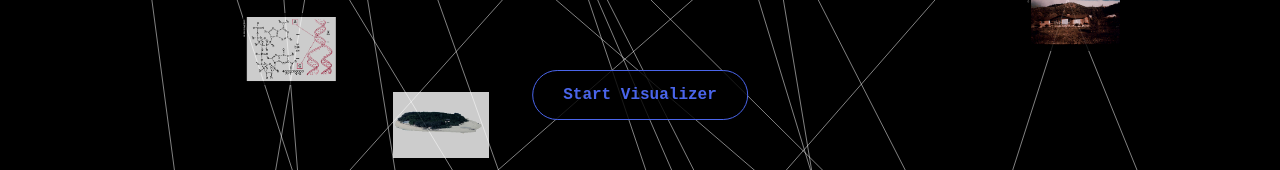
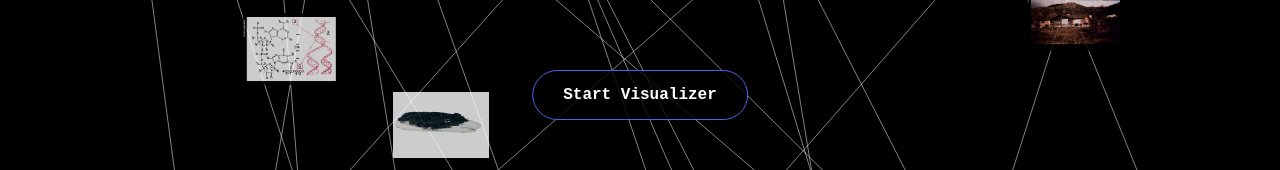
Before and after one commit to elenakim0217/Golden-Indexed, a plain HTML site: page index.html in a window 1280 px wide. Shown: the part 305-475 px from the top of the page. Drawn offline with Linux system fonts and the light colour scheme; a web font is replaced by a local one.

Commit message:
Update index.html

```diff
--- a/index.html
+++ b/index.html
@@ -137,7 +137,7 @@
             padding: 15px 30px;
             font-family: 'Nanum Gothic Coding', monospace;
             font-size: 16px; font-weight: bold;
-            color: #4a65eb; background-color: rgba(0, 0, 0, 0.8);
+            color: #ffffff; background-color: rgba(0, 0, 0, 0.8);
             border: 1px solid #4a65eb; border-radius: 50px;
             cursor: pointer; transition: all 0.3s;
         }
```
